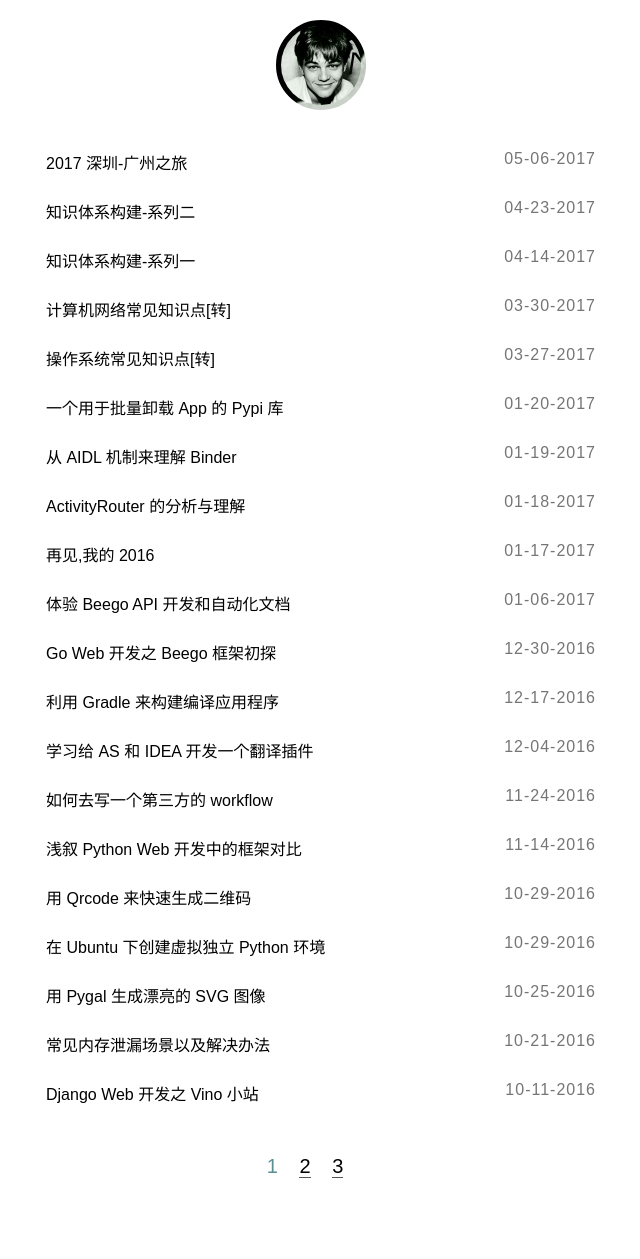
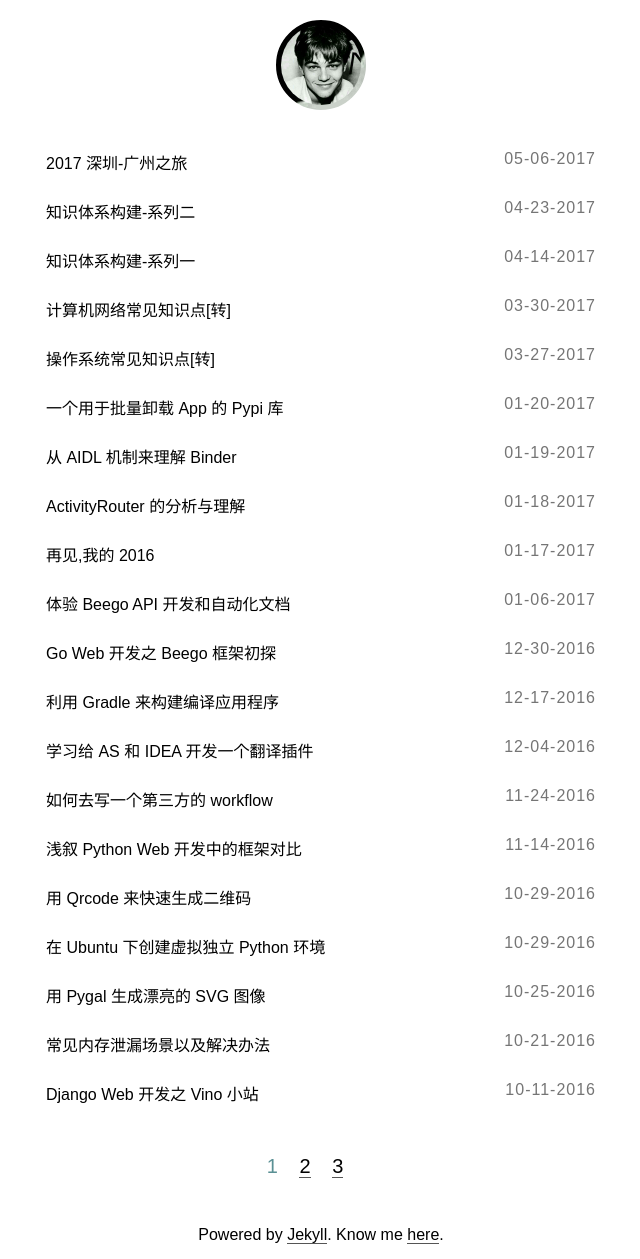
Before and after one commit to wuchangfeng/wuchangfeng.github.io, a Jekyll site: the page built from index.html, in a window 1280 px wide. Shown: the whole page, without its empty margins (319-959 px from the left). Built offline with Jekyll 4.4.1, drawn with Linux system fonts in a browser that asks for light colours; some web fonts are replaced; the list of posts is cut into pages by our own code; comment, search, counter and statistics services are not loaded.

Commit message:
blog update

```diff
--- a/_layouts/default.html
+++ b/_layouts/default.html
@@ -27,6 +27,12 @@ layout: compress
             </script>
         </div>
 
+        <div align="center">
+            <footer>
+            Powered by <a href="http://jekyllcn.com/">Jekyll</a>. Know me <a href="http://allenwu.itscoder.com/about">here</a>.
+            </footer>
+        </div>
+
     </div>
 
 
```
